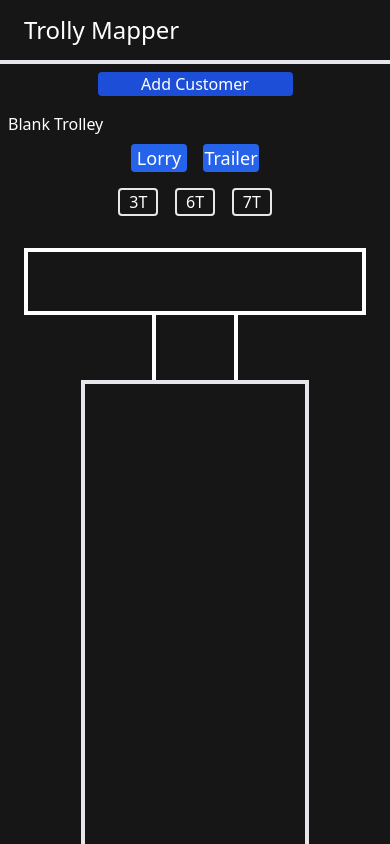
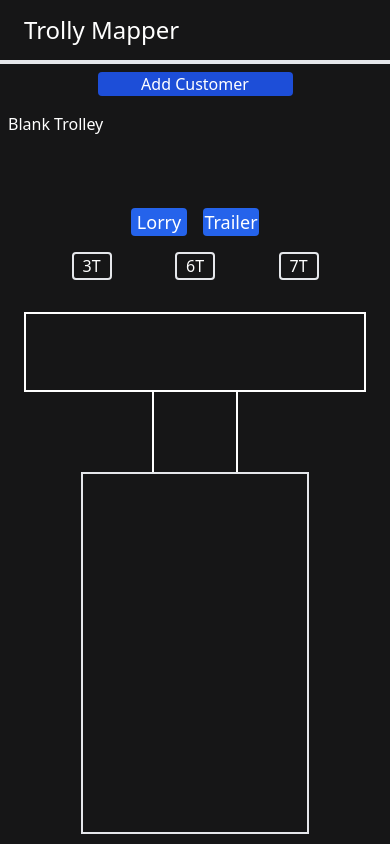
Before and after one commit to LGRV-alt/trolley-mapper, a React (Vite) app: page / in a window 390 px wide. Both pictures are taken after a click on the button "Trailer". Shown: the top 844 px of the page. Built offline with nearby package versions, Linux system fonts and the light colour scheme.

Commit message:
more changes to mobile view

```diff
--- a/src/components/Trailer.jsx
+++ b/src/components/Trailer.jsx
@@ -5,13 +5,13 @@ function TrailerMap({ customerName, grid }) {
     <div
       className={` lg:h-2/3 lg:w-2/3 w-11/12 h-full mt-8 flex flex-col content-center items-center `}
     >
-      <div className="border-4 border-b-4 border-white w-full h-20"> </div>
-      <div className="border-4 border-b-0 border-t-0 border-white w-1/4 h-20">
+      <div className="border-2 border-b-2 border-white w-full h-20"> </div>
+      <div className="border-2 border-b-0 border-t-0 border-white w-1/4 h-20">
         {" "}
       </div>
-      <div className="border-4 border-t-4  w-2/3 h-full grid grid-cols-3 grid-rows-3">
+      <div className="border-2 border-t-2  w-2/3 lg:h-2/3 h-1/2 grid grid-cols-3 grid-rows-3">
         {grid.map((item, index) => (
-          <div key="2" className="outline outline-white">
+          <div key="2" className="border-2">
             <GridItem value={customerName} index={index} />
           </div>
         ))}{" "}
--- a/src/components/VechicleSection.jsx
+++ b/src/components/VechicleSection.jsx
@@ -25,7 +25,7 @@ function VechicleSection({ customerName }) {
   }
 
   return (
-    <div className=" p-2 flex content-center flex-col items-center h-screen">
+    <div className=" p-2 flex mt-16 lg:mt-0 content-center flex-col items-center h-screen">
       <div className="mb-2">
         <button
           onClick={handleLorry}
--- a/src/components/trollySelector.jsx
+++ b/src/components/trollySelector.jsx
@@ -7,7 +7,7 @@ function TrollySelector({ lorry, setGridItems }) {
     setGridItems(arr);
   }
   return (
-    <div className=" flex justify-evenly items-center w-1/2 h-7 mt-2">
+    <div className=" flex justify-evenly items-center lg:w-1/2 w-full h-7 mt-2">
       {lorry.map((item, index) => (
         <button
           className="hover:bg-blue-500 hover:text-black w-10 border-2 rounded"
```
